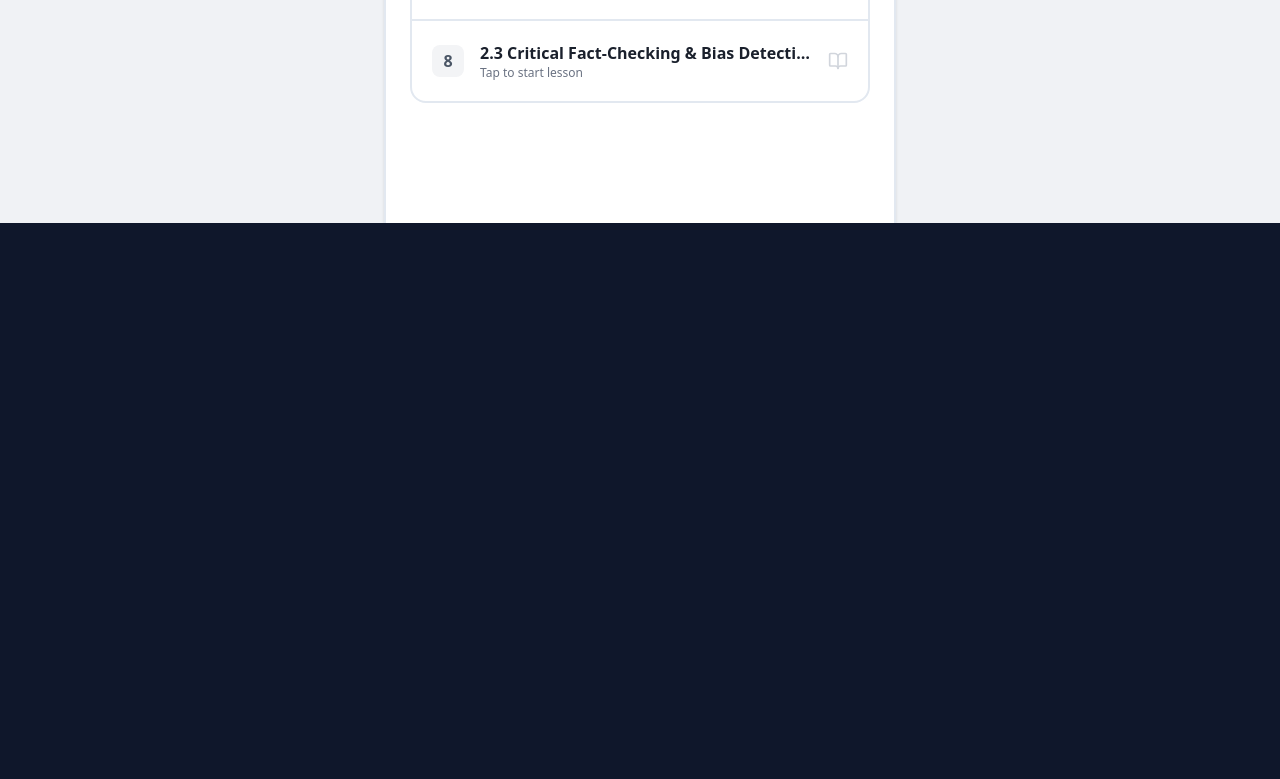
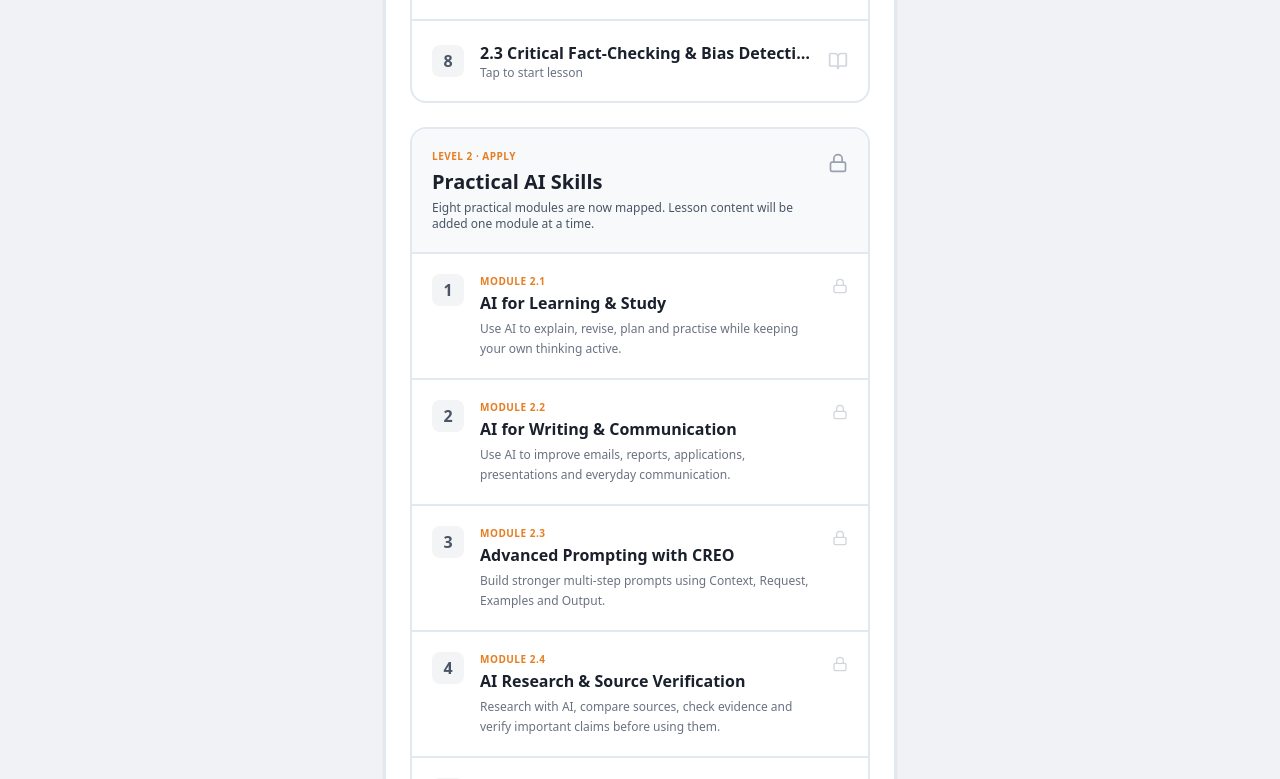
Before and after one commit to marcdiedricks/mzansi-ai-educator, a React (Vite) app: page /mzansi-ai-educator/learn in a window 1280 px wide. Shown: the part 1364-2143 px from the top of the page. Before the commit the page ends 1587 px from the top, so only its background shows below. Built offline with nearby package versions, Linux system fonts and the light colour scheme.

Commit message:
BUILD L2-01: show Level 2 module shell in curriculum

```diff
--- a/src/pages/Learn.tsx
+++ b/src/pages/Learn.tsx
@@ -1,6 +1,6 @@
 import { BookOpen, CheckCircle2, Lock } from 'lucide-react';
 import { api } from '../lib/curriculum/api';
-import { PROGRAMME_LEVELS } from '../lib/programmeLevels';
+import { LEVEL_TWO_MODULES, PROGRAMME_LEVELS } from '../lib/programmeLevels';
 import { useNavigate } from 'react-router-dom';
 
 export function Learn() {
@@ -78,6 +78,35 @@ export function Learn() {
           })}
         </div>
       </section>
+
+      <section className="bg-white border-2 border-[#E2E8F0] rounded-2xl overflow-hidden">
+        <div className="bg-[#F8F9FA] p-5 border-b-2 border-[#E2E8F0]">
+          <div className="flex items-start justify-between gap-3">
+            <div>
+              <div className="text-[#E67E22] font-bold text-[10px] uppercase tracking-wider mb-1">Level 2 · Apply</div>
+              <h2 className="text-xl font-bold text-[#1A202C]">Practical AI Skills</h2>
+              <p className="text-xs text-gray-600 mt-1">Eight practical modules are now mapped. Lesson content will be added one module at a time.</p>
+            </div>
+            <Lock className="w-5 h-5 text-gray-400 shrink-0 mt-1" />
+          </div>
+        </div>
+
+        <div className="divide-y-2 divide-[#E2E8F0]">
+          {LEVEL_TWO_MODULES.map((mod, index) => (
+            <div key={mod.id} className="flex items-start p-5 bg-white">
+              <div className="w-8 h-8 rounded-lg bg-gray-100 text-gray-600 flex items-center justify-center font-bold mr-4 shrink-0">
+                {index + 1}
+              </div>
+              <div className="flex-1 min-w-0">
+                <p className="text-[10px] font-bold uppercase tracking-wider text-[#E67E22]">Module {mod.code}</p>
+                <h3 className="font-bold text-[#1A202C] mt-0.5">{mod.title}</h3>
+                <p className="text-xs text-gray-500 mt-1 leading-relaxed">{mod.description}</p>
+              </div>
+              <Lock className="w-4 h-4 text-gray-300 shrink-0 ml-3 mt-1" />
+            </div>
+          ))}
+        </div>
+      </section>
     </div>
   );
 }
```
